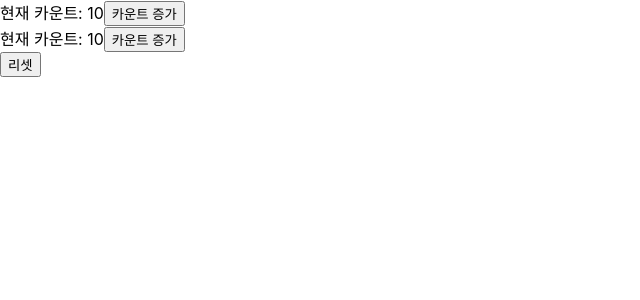
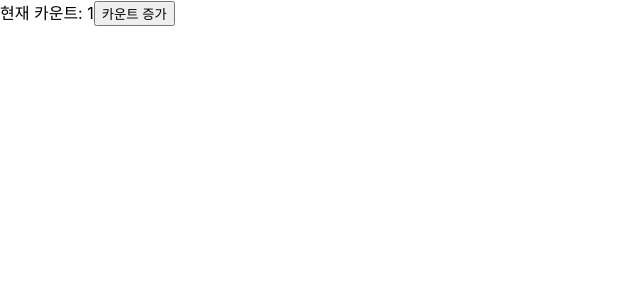
Before and after one commit to LeeJungHwan-Dev/2023_ReactStudy, a React (Create React App) app in the folder do-react-study/: page / in a window 1280 px wide. Shown: the top 300 px of the page, without its empty margins (0-640 px from the left). Built offline with nearby package versions, Linux system fonts and the light colour scheme.

Commit message:
Add : CallBack Example

```diff
--- a/do-react-study/src/03/Counter.jsx
+++ b/do-react-study/src/03/Counter.jsx
@@ -1,4 +1,5 @@
 import React, { Component } from 'react';
+import Counter2 from './Counter2';
 
 class Counter extends Component {
   constructor(props) {
@@ -7,8 +8,6 @@ class Counter extends Component {
     this.state = {
       count: props.count,
     };
-
-    this.increaseCount = this.increaseCount.bind(this);
   }
   increaseCount() {
     this.setState({
@@ -17,12 +16,7 @@ class Counter extends Component {
   }
 
   render() {
-    return (
-      <div>
-        현재 카운트: {this.state.count}
-        <button onClick={this.increaseCount}>카운트 증가</button>
-      </div>
-    );
+    return <Counter2 count={this.state.count} />;
   }
 }
 
--- /dev/null
+++ b/do-react-study/src/03/Counter2.jsx
@@ -0,0 +1,20 @@
+import React, { Component } from 'react';
+import ProTypes from 'prop-types';
+
+class Counter2 extends Component {
+  render() {
+    return (
+      <div>
+        현재 카운트: {this.props.count}
+        <button onClick={() => this.props.onAdd()}>카운트 증가</button>
+      </div>
+    );
+  }
+}
+
+Counter2.proTypes = {
+  count: ProTypes.number,
+  onAdd: ProTypes.func,
+};
+
+export default Counter2;
--- a/do-react-study/src/App.jsx
+++ b/do-react-study/src/App.jsx
@@ -1,37 +1,26 @@
 import './App.css';
 import React from 'react';
-import NewCounter from './03/NewCounter';
-import Counter from './03/Counter';
+import Counter from './03/Counter2';
 
 class App extends React.Component {
   constructor(props) {
     super(props);
+
     this.state = {
-      count: 10,
+      count: 1,
     };
-    this.resetCount = this.resetCount.bind(this);
+
+    this.increaseCount = this.increaseCount.bind(this);
   }
 
-  resetCount() {
+  increaseCount() {
     this.setState({
-      count: 0,
-    });
-  }
-
-  componentDidMount() {
-    this.setState({
-      hasDestroyed: true,
+      count: this.state.count + 1,
     });
   }
 
   render() {
-    return (
-      <div>
-        <Counter count={this.state.count} />
-        <NewCounter count={this.state.count} />
-        <button onClick={this.resetCount}>리셋</button>
-      </div>
-    );
+    return <Counter count={this.state.count} onAdd={this.increaseCount} />;
   }
 }
 
```
Also changed, not shown: do-react-study/src/03/ListExample.jsx (added, +15 -0 lines).
